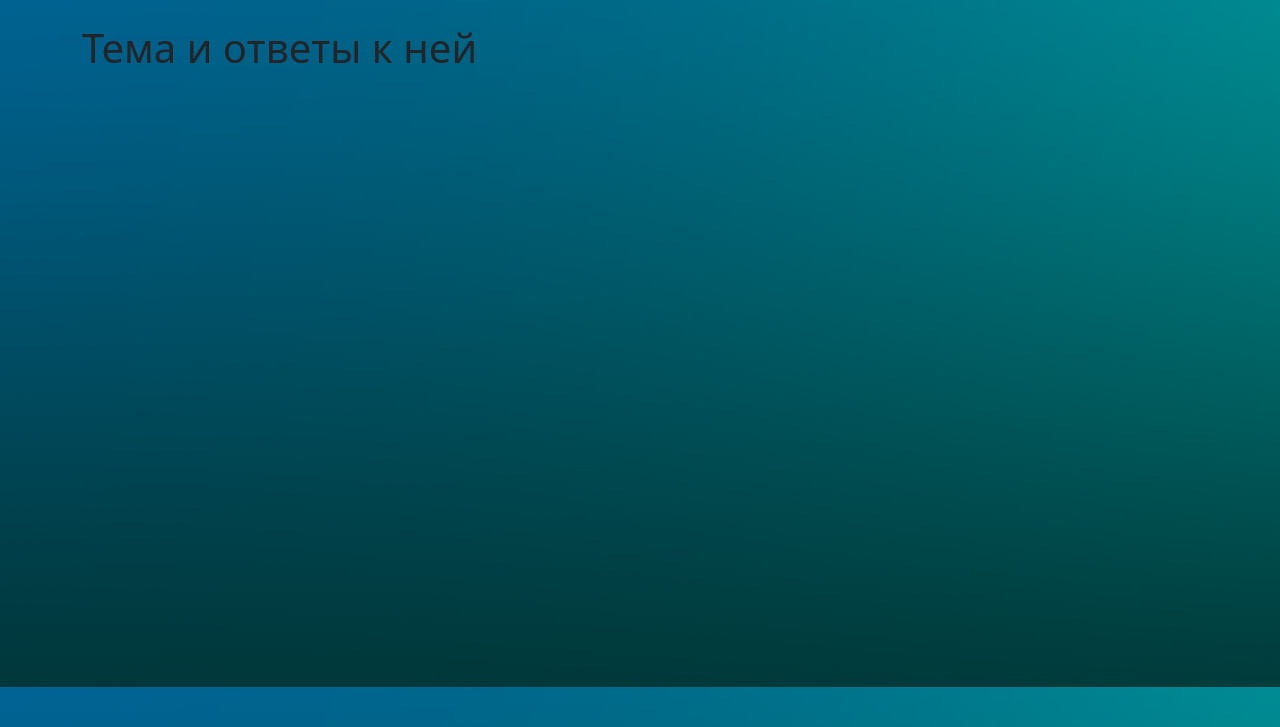
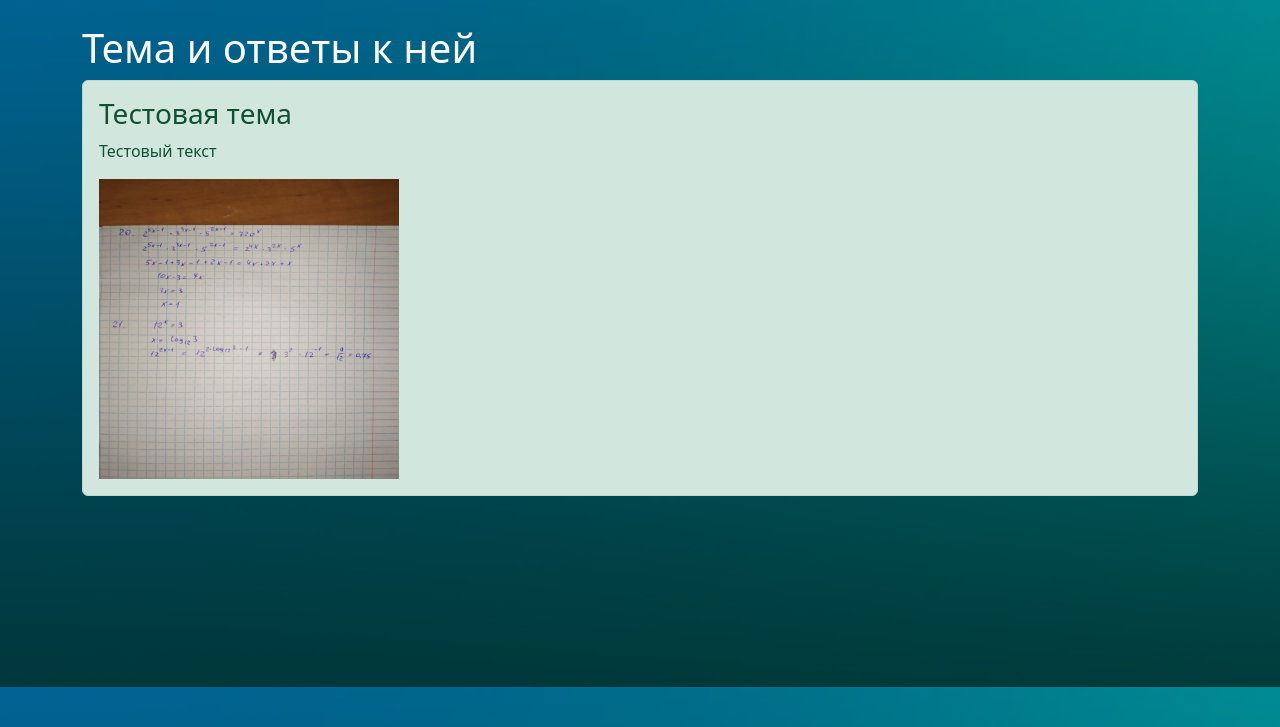
Before and after one commit to adaravaks/mywebforum, a Django app: page /theme/1 in a window 1280 px wide. Shown: the part 73-800 px from the top of the page. Run offline with Django 4.2, Linux system fonts and the light colour scheme; data comes from the database, SQL or seed files in the repository.

Commit message:
themes are now connected to unique urls i kindly made for them before, and thus they are now shown on pages with these urls

```diff
--- a/Webforum/main/templates/main/theme.html
+++ b/Webforum/main/templates/main/theme.html
@@ -5,5 +5,18 @@
 {% endblock %}
 
 {% block content %}
-<h1>Тема и ответы к ней</h1>
+<h1 class="text-white">Тема и ответы к ней</h1>
+{% if theme_from_main %}
+{% for theme in theme_from_main %}
+<div class="alert-success alert mt-2">
+    <h3>{{ theme.header }}</h3>
+    <p>{{ theme.text }}</p>
+    <img src="{{ theme.media.url }}" alt="Медиа-вложение темы" width="300" height="300">
+</div>
+{% endfor %}
+{% else %}
+<div class="alert-danger alert mt-2">
+    <p>Тем нет</p>
+</div>
+{% endif %}
 {% endblock %}
--- a/Webforum/main/views.py
+++ b/Webforum/main/views.py
@@ -65,9 +65,12 @@ def users(request):
 
 
 def theme(request, theme_id):
-    theme = Theme.objects.filter(id=theme_id)
-
-    return render(request, 'main/theme.html', {'theme_id': theme_id})
+    theme_from_main = Theme.objects.filter(pk=theme_id)
+    context = {
+        'theme_id': theme_id,
+        'theme_from_main': theme_from_main
+    }
+    return render(request, 'main/theme.html', context)
 
 
 def newtheme(request):
@@ -87,4 +90,4 @@ def newtheme(request):
     }
     return render(request, 'main/new-theme.html', context)
 
-# Reformat functions names to camelCase later
+# TODO: Reformat functions names to camelCase later
```
